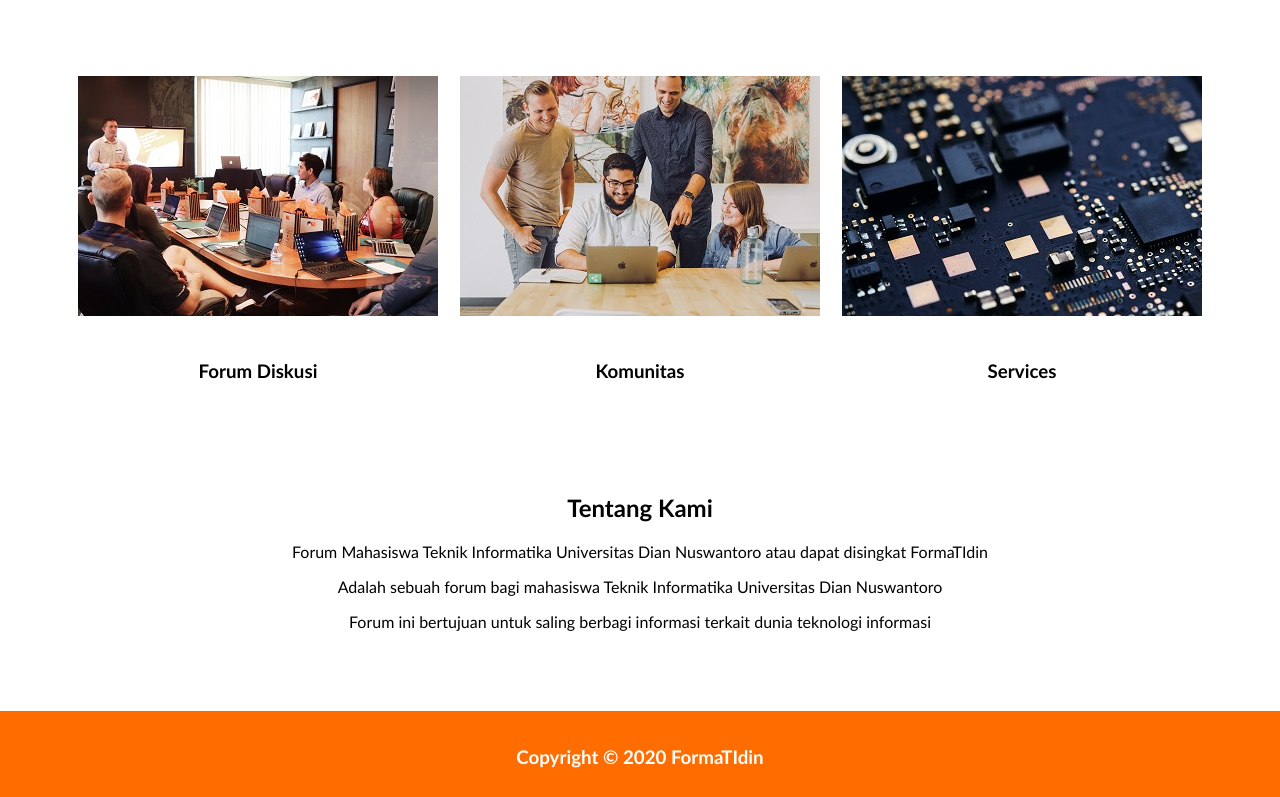
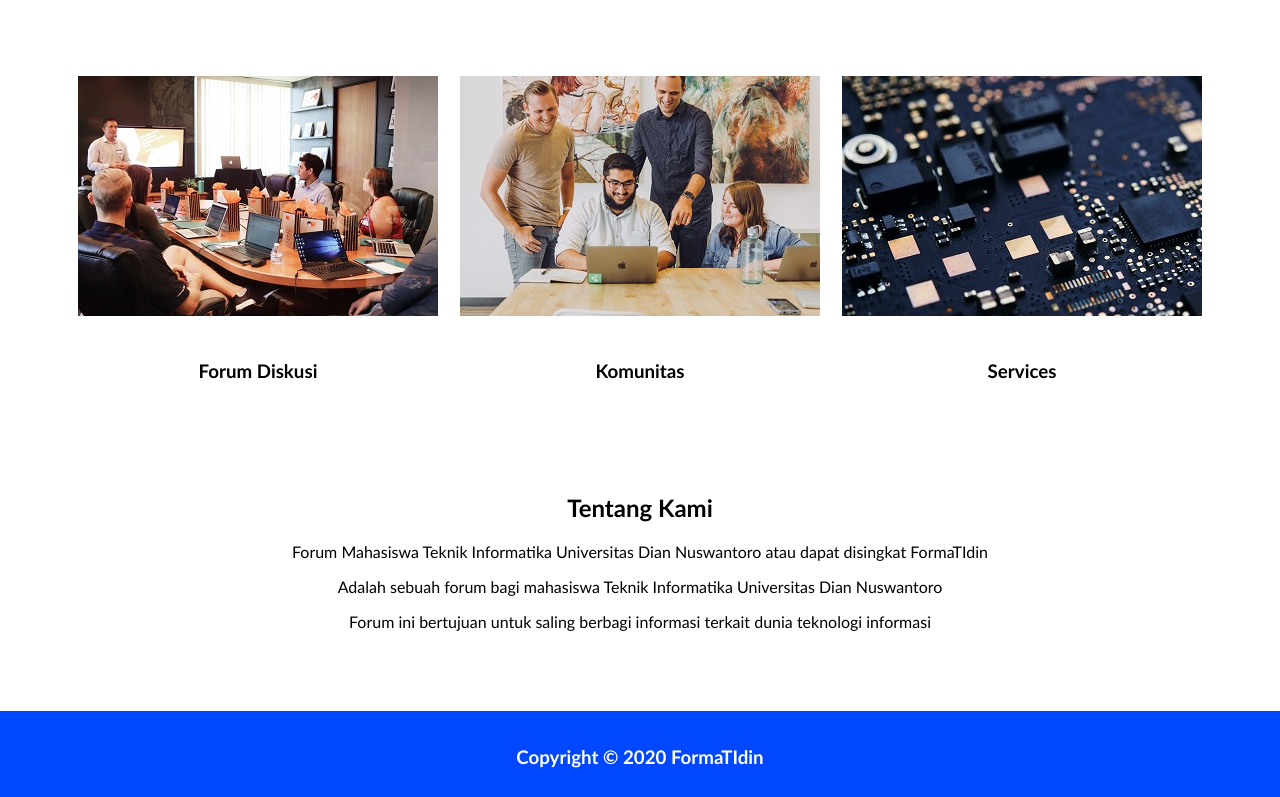
Before and after one commit to dev-afhasani/formatidin, a plain HTML site: page index.html in a window 1280 px wide. Shown: the part 283-1080 px from the top of the page. Drawn offline with Linux system fonts and the light colour scheme.

Commit message:
edit color

```diff
--- a/css/style.css
+++ b/css/style.css
@@ -12,7 +12,7 @@
 }
 
 .orange {
-    background-color: #ff6d00;
+    background-color: #0048ff;
 }
 
 .white-text {
```
